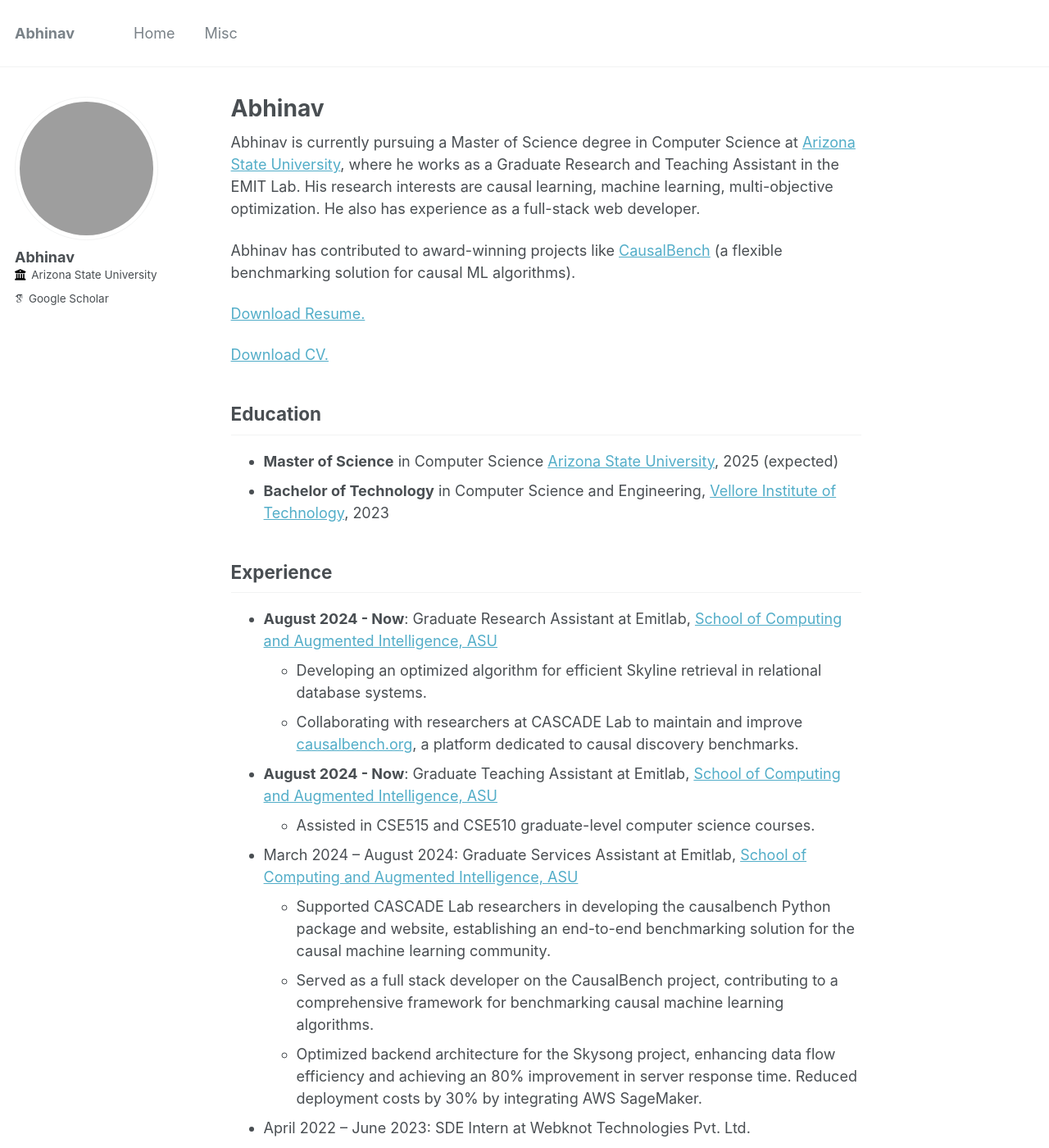
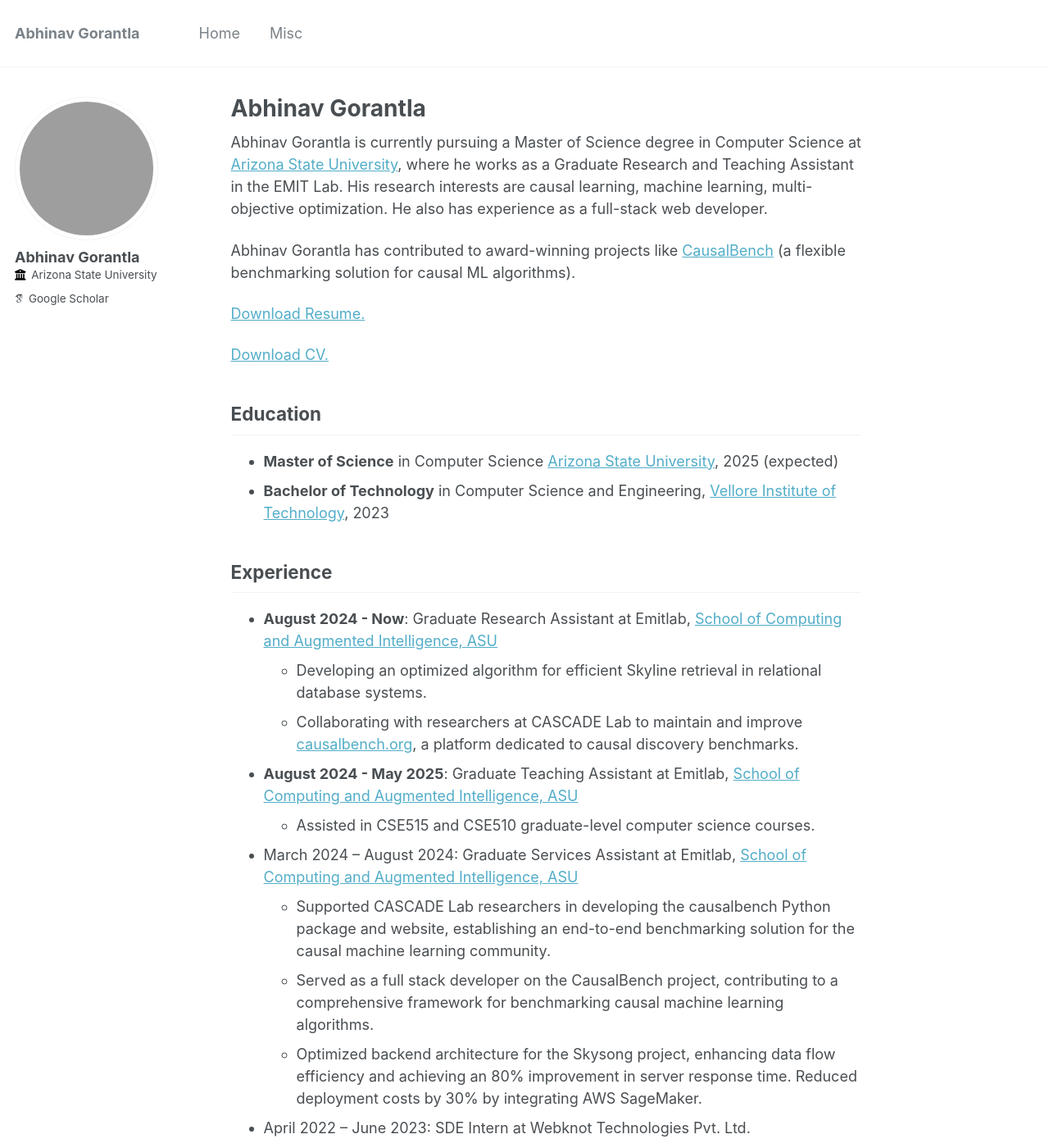
Before and after one commit to AbhinavGor/abhinavgor.github.io, a Jekyll site: the page built from _pages/about.md, in a window 1280 px wide and 1400 px high. Shown: the whole window at 82% size. Built offline with Jekyll 4.4.1, drawn with Linux system fonts in a browser that asks for light colours; some web fonts are replaced; some of the changed text lies outside the part shown; grey boxes are pictures that could not be loaded.

Commit message:
update experience

```diff
--- a/_config.yml
+++ b/_config.yml
@@ -8,9 +8,9 @@
 
 # Basic Site Settings
 locale                   : "en-US"
-title                    : "Abhinav"
+title                    : "Abhinav Gorantla"
 title_separator          : "-"
-name                     : &name "Abhinav"
+name                     : &name "Abhinav Gorantla"
 description              : &description "MSCS @ ASU"
 url                      : https://abhinavgor.github.io
 baseurl                  : ""
@@ -22,7 +22,7 @@ repository               : # repo
 author:
   # Biographic information
   avatar           : "https://avatars.githubusercontent.com/u/56104674?v=4"
-  name             : "Abhinav"
+  name             : "Abhinav Gorantla"
   pronouns         : # example: "she/her"
   bio              : #"CS @ ASU"
   location         : #"Tempe, AZ"
--- a/_includes/footer/custom.html
+++ b/_includes/footer/custom.html
@@ -1,4 +1,4 @@
 <!-- start custom footer snippets -->
- Last Updated: 01/27/2025
+ Last Updated: 08/01/2025
 <!-- <a href="/sitemap/">Sitemap</a> -->
 <!-- end custom footer snippets -->
--- a/_pages/about.md
+++ b/_pages/about.md
@@ -1,15 +1,15 @@
 ---
 permalink: /
-title: "Abhinav"
+title: "Abhinav Gorantla"
 author_profile: true
 redirect_from:
   - /about/
   - /about.html
 ---
 
-Abhinav is currently pursuing a Master of Science degree in Computer Science at [Arizona State University](https://scai.engineering.asu.edu/), where he works as a Graduate Research and Teaching Assistant in the EMIT Lab. His research interests are causal learning, machine learning, multi-objective optimization. He also has experience as a full-stack web developer.
+Abhinav Gorantla is currently pursuing a Master of Science degree in Computer Science at [Arizona State University](https://scai.engineering.asu.edu/), where he works as a Graduate Research and Teaching Assistant in the EMIT Lab. His research interests are causal learning, machine learning, multi-objective optimization. He also has experience as a full-stack web developer.
 
-Abhinav has contributed to award-winning projects like [CausalBench](https://causalbench.org) (a flexible benchmarking solution for causal ML algorithms).
+Abhinav Gorantla has contributed to award-winning projects like [CausalBench](https://causalbench.org) (a flexible benchmarking solution for causal ML algorithms).
 
 [Download Resume.](/files/abhinav_resume.pdf){:target="_blank"}
 
@@ -24,7 +24,7 @@ Abhinav has contributed to award-winning projects like [CausalBench](https://cau
   * Developing an optimized algorithm for efficient Skyline retrieval in relational database systems.
   * Collaborating with researchers at CASCADE Lab to maintain and improve [causalbench.org](https://causalbench.org), a platform dedicated to causal discovery benchmarks.
 
-* **August 2024 - Now**: Graduate Teaching Assistant at Emitlab, [School of Computing and Augmented Intelligence, ASU](https://scai.engineering.asu.edu/)
+* **August 2024 - May 2025**: Graduate Teaching Assistant at Emitlab, [School of Computing and Augmented Intelligence, ASU](https://scai.engineering.asu.edu/)
   * Assisted in CSE515 and CSE510 graduate-level computer science courses.
 
 
```
